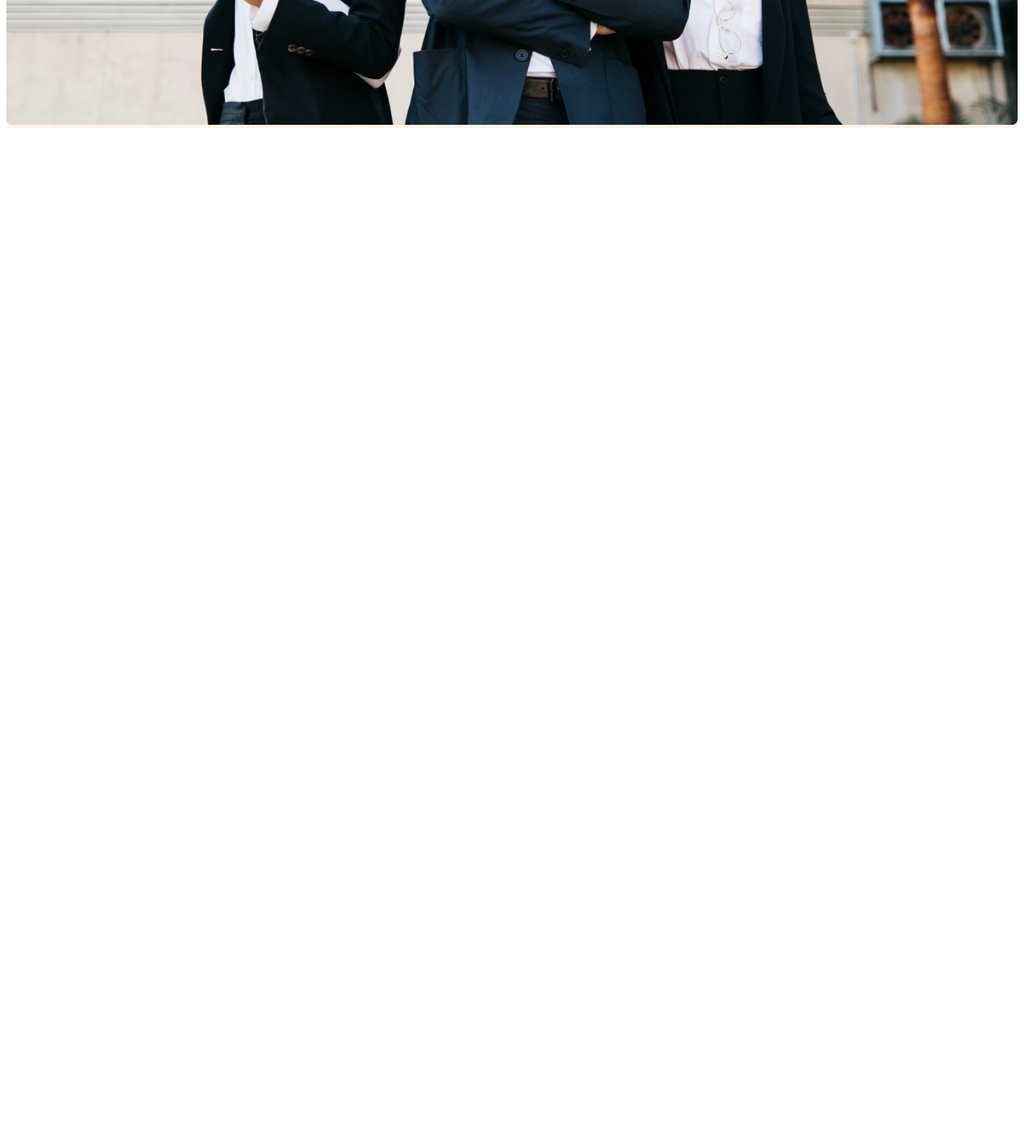
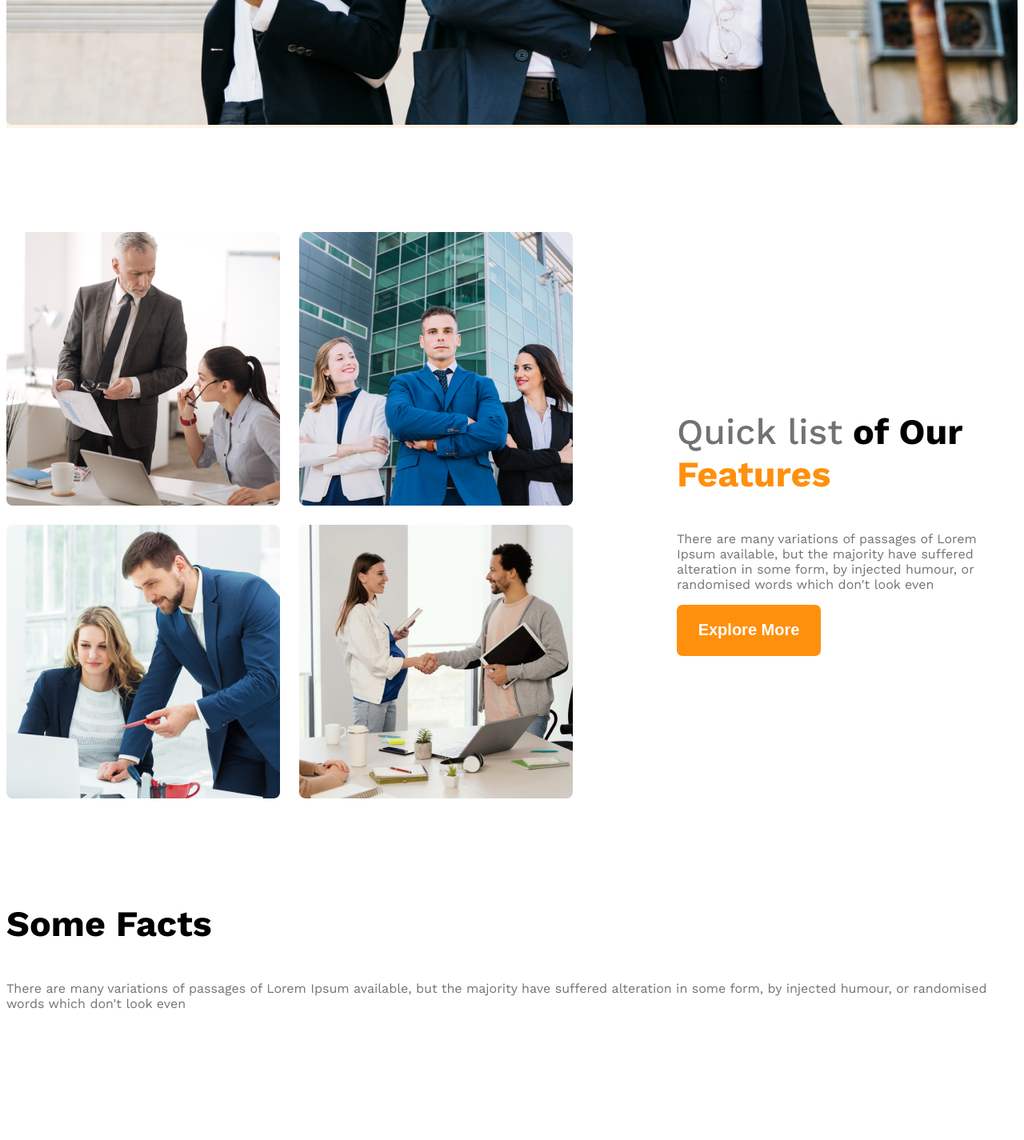
Before and after one commit to RHRumon/G-3-Architect-Landing-page, a plain HTML site: page index.html in a window 1280 px wide. Shown: the part 1015-2440 px from the top of the page at 80% size. Before the commit the page ends 1183 px from the top, so only its background shows below. Drawn offline with nearby package versions, Linux system fonts and the light colour scheme.

Commit message:
main sections

```diff
--- a/index.css
+++ b/index.css
@@ -32,6 +32,28 @@
     border-radius: 7px;
     border: 0;
 }
+
+main{
+    max-width: 1440px;
+    margin: 0 auto;
+}
+
+main > section{
+    margin-top: 130px;
+}
+
+#text-primary{
+    color: #FF900E;
+}
+
+.feature-description{
+    color: #727272;
+}
+
+.section-title{
+    font-size: 2.8rem;
+    font-weight: 700;
+}
 /*header style  */
 
 /* navber style */
@@ -47,6 +69,7 @@
 .nav-links{
     text-decoration: none;
 
+    /* align-items: center; */
 }
 .nav-link{
     text-decoration: none;
@@ -80,11 +103,48 @@
     width: 100%;
 }
 
+/* team and feature style */
 
+.team{
+    align-items: center;
+}
+.team-image-container{
+    display: grid;
+    grid-template-columns: repeat(2,1fr);
+    gap: 24px;
+}
+
+.our-features{
+    margin-left: 130px;
+    max-width: 537px;
+}
+
+#quick-list{
+    font-weight: 500;
+}
 /* Responsive query */
 
-@media screen and (max-width:576px) {
+@media screen and (max-width: 576px) {
     .navber, .nav-links{
         flex-direction: column;
     }
+    .team{
+        flex-direction: column;
+    }
+    .team-image-container{
+        grid-template-columns: repeat(1,1fr);
+    }
+    .our-features{
+        margin-left: 20px;
+    }
 }
+
+/* medium size device */
+@media screen and (min-width:576px) and (max-width:990px) {
+    .team{
+        flex-direction: column;
+    }
+    .our-features{
+        margin: 50px auto;
+    }
+}
--- a/index.html
+++ b/index.html
@@ -38,7 +38,65 @@
         <img class="banner-image" src="images/banner.png" alt="" />
       </div>
     </header>
-    <main></main>
+    <main>
+      <!-- team section -->
+      <section class="team display-flex">
+        <div class="team-image-container">
+          <img src="images/team1.png" alt="they are discussing" />
+          <img src="images/team2.png" alt="" />
+          <img src="images/team3.png" alt="" />
+          <img src="images/team4.png" alt="" />
+        </div>
+        <div class="our-features">
+          <h3 class="section-title">
+            <span id="quick-list" class="text-light-gray">Quick list</span>
+            <span id="">of Our</span>
+            <span id="text-primary">Features</span>
+          </h3>
+          <p class="feature-description">
+            There are many variations of passages of Lorem Ipsum available, but
+            the majority have suffered alteration in some form, by injected
+            humour, or randomised words which don't look even
+          </p>
+          <button class="btn-primary">Explore More</button>
+        </div>
+      </section>
+
+      <!-- enjoy features -->
+      <section class=""></section>
+
+      <!-- some facts -->
+      <section class="some-facts">
+        <h3 class="section-title">Some Facts</h3>
+        <p class="text-light-gray">
+          There are many variations of passages of Lorem Ipsum available, but
+          the majority have suffered alteration in some form, by injected
+          humour, or randomised words which don't look even
+        </p>
+        <div class="fact-container">
+          <div class="fact">
+            <img src="" alt="" />
+            <h4 class="fact-number"></h4>
+            <h5 class="fact-name"></h5>
+          </div>
+          <div class="fact">
+            <img src="" alt="" />
+            <h4 class="fact-number"></h4>
+            <h5 class="fact-name"></h5>
+          </div>
+          <div class="fact">
+            <img src="" alt="" />
+            <h4 class="fact-number"></h4>
+            <h5 class="fact-name"></h5>
+          </div>
+          <div class="fact">
+            <img src="" alt="" />
+            <h4 class="fact-number"></h4>
+            <h5 class="fact-name"></h5>
+          </div>
+        </div>
+      </section>
+    </main>
     <footer></footer>
   </body>
 </html>
```
